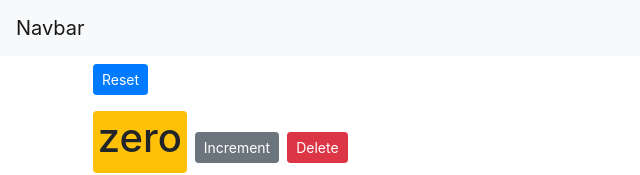
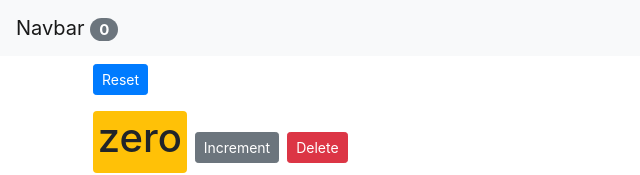
Before and after one commit to Abdoulrazack95/counter-app, a React (Create React App) app: page / in a window 1280 px wide. Shown: the top 175 px of the page, without its empty margins (0-640 px from the left). Built offline with nearby package versions, Linux system fonts and the light colour scheme.

Commit message:
total counters displying done

```diff
--- a/src/App.js
+++ b/src/App.js
@@ -39,7 +39,9 @@
   render() {
     return (
       <React.Fragment>
-        <NavBar />
+        <NavBar
+          totalCounters={this.state.counters.filter(c => c.value > 0).length}
+        />
         <main className="container">
           <Counters
             counters={this.state.counters}
--- a/src/components/navbar.jsx
+++ b/src/components/navbar.jsx
@@ -5,7 +5,10 @@
     return (
       <nav className="navbar navbar-light bg-light">
         <a href="#" className="navbar-brand">
-          Navbar
+          Navbar{" "}
+          <span className="badge badge-pill badge-secondary">
+            {this.props.totalCounters}
+          </span>
         </a>
       </nav>
     );
```
